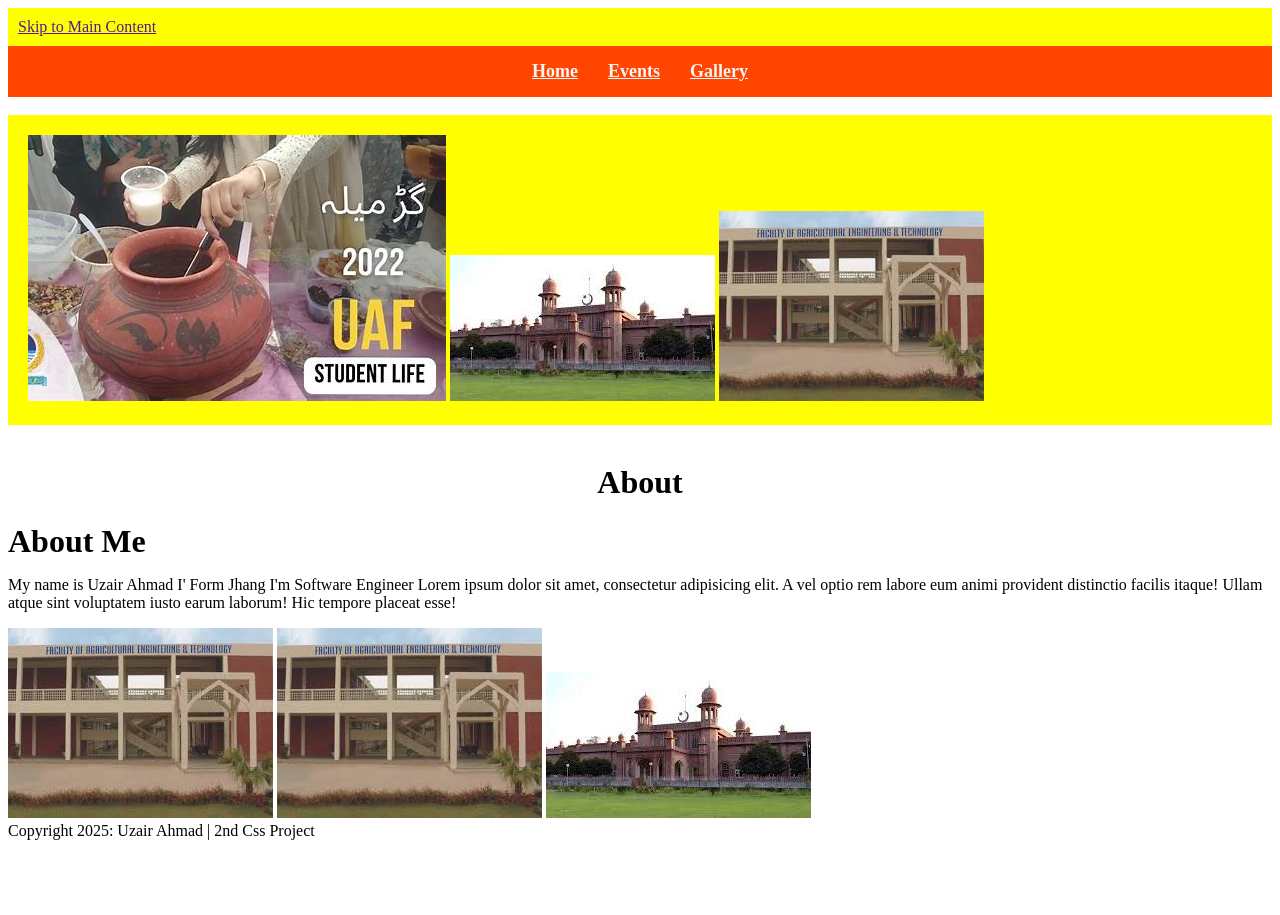
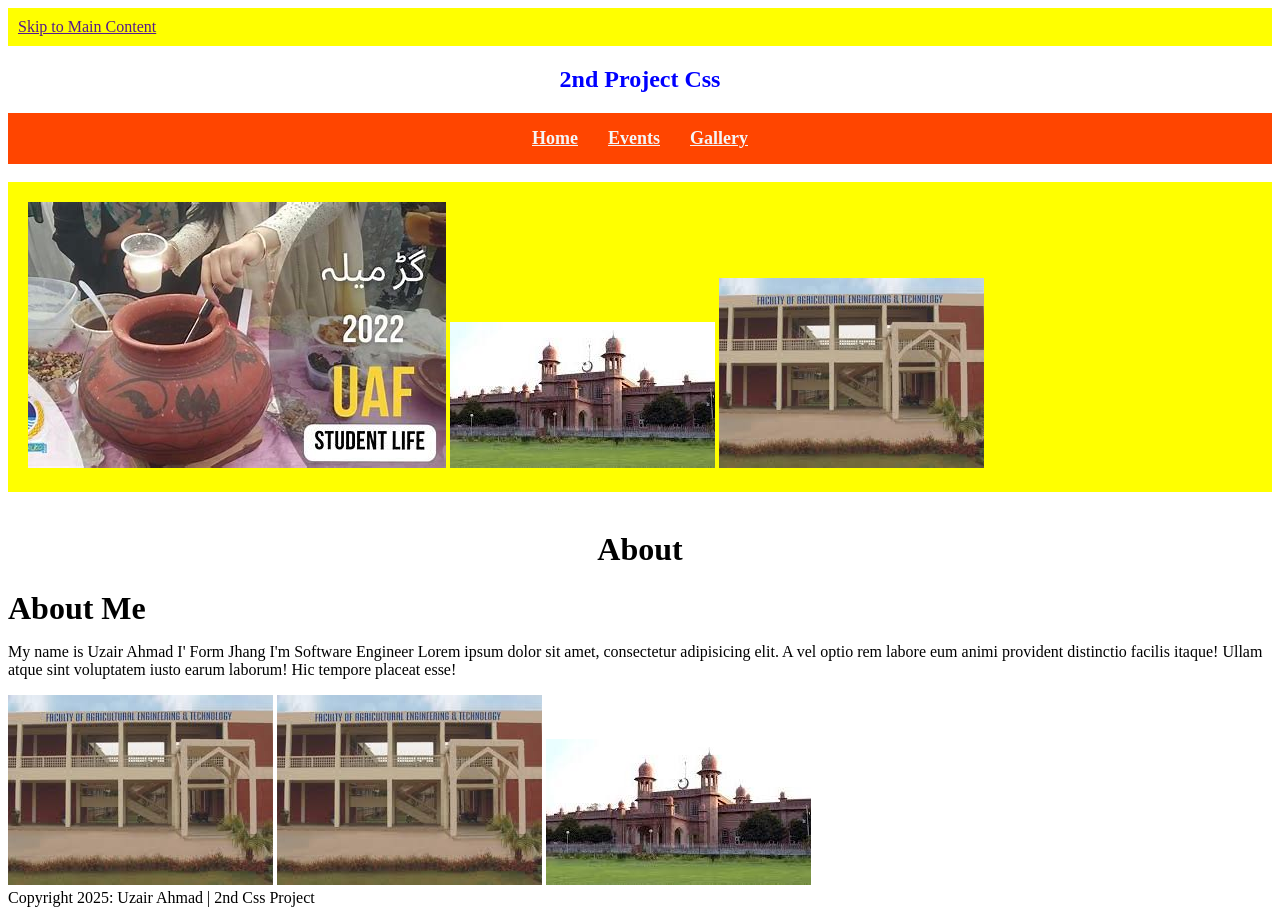
Before and after one commit to uzairahmad881/2nd-project-css, a plain HTML site: page index.html in a window 1280 px wide. Before the commit the page ends 848 px from the top, so only its background shows below. Drawn offline with Linux system fonts and the light colour scheme.

Commit message:
Update index.html

```diff
--- a/index.html
+++ b/index.html
@@ -9,6 +9,8 @@
 <body>
     <main>
         <li class="content"><a href="">Skip to Main Content</a></li>
+                <h2 style="text-align: center; color: blue;">2nd Project Css</h2>
+
         <div class="nav1">
             <li><a href="">Home</a></li>
             <li><a href="">Events</a></li>
```
